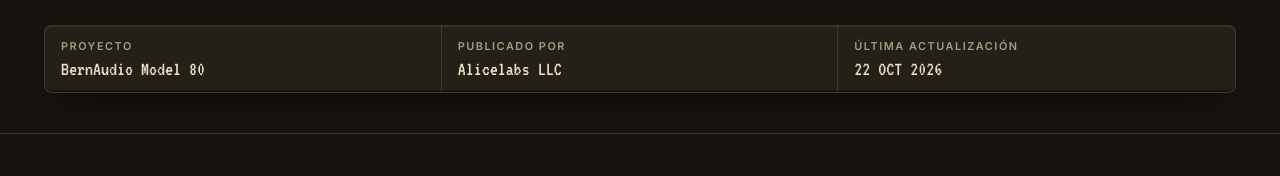
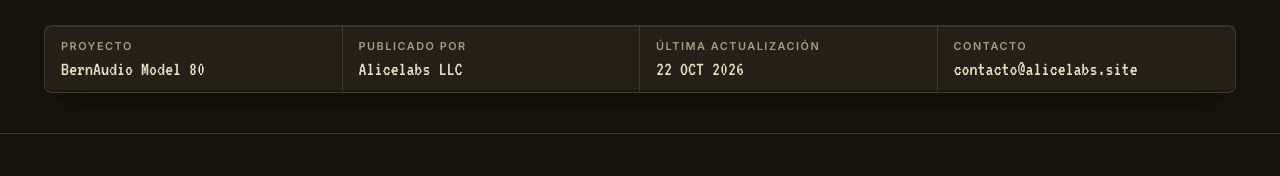
Before and after one commit to eddyflores100-lang/bernaudio, a website: page privacy.html in a window 1280 px wide. Shown: the part 304-480 px from the top of the page. Drawn offline with nearby package versions, Linux system fonts and the light colour scheme.

Commit message:
politicas: anade contacto alicelabs llc (24 oct 2026)

```diff
--- a/privacy.html
+++ b/privacy.html
@@ -1,7 +1,7 @@
 <!DOCTYPE html>
 <html lang="es"><head><meta charset="UTF-8" /><meta name="viewport" content="width=device-width, initial-scale=1.0" /><meta name="author" content="Alicelabs LLC" /><title>Política de privacidad — BernAudio</title><meta name="description" content="Cómo procesa BernAudio el audio, la calibración guardada y las solicitudes de red del sitio." /><link rel="icon" type="image/svg+xml" href="assets/favicon.svg" /><link rel="preconnect" href="https://fonts.googleapis.com" /><link rel="preconnect" href="https://fonts.gstatic.com" crossorigin /><link href="https://fonts.googleapis.com/css2?family=Inter:wght@400;500;600;700&amp;family=Oswald:wght@500;600;700&amp;family=VT323&amp;display=swap" rel="stylesheet" /><link rel="stylesheet" href="css/styles.css?v=996fd16ded03" /><link rel="stylesheet" href="css/legal.css?v=12fe88084242" /><script src="js/main.js?v=317adbbd85a5" defer></script></head><body>
 <a class="skip-link" href="#contenido">Saltar al contenido</a><header class="nav" id="nav"><div class="container nav-inner"><a href="index.html" class="brand" aria-label="BernAudio — inicio"><svg class="brand-mark" width="32" height="32" viewBox="0 0 32 32" fill="none" aria-hidden="true"><rect x="1" y="1" width="30" height="30" rx="7" fill="#36271b" stroke="#80532c"/><path d="M8 14v4M12 10v12M16 6v20M20 11v10M24 14v4" stroke="#ffc27a" stroke-width="2.4" stroke-linecap="round"/></svg><span><span class="brand-name">Bern<em>Audio</em></span><span class="brand-sub">Model 80 · by Alicelabs</span></span></a><nav class="nav-links" id="navLinks" aria-label="Navegación principal"><a href="index.html#caracteristicas">Herramientas</a><a href="subs.html">Simulador de subs</a><a href="privacy.html">Privacidad</a><a href="terms.html">Términos</a><a href="app.html" class="btn btn-sm btn-primary nav-cta">Abrir analizador ↗</a></nav><button class="nav-burger" id="navBurger" type="button" aria-label="Abrir menú" aria-expanded="false" aria-controls="navLinks"><span></span><span></span><span></span></button></div></header>
-<main id="contenido"><section class="doc-hero"><div class="container doc-hero-inner"><span class="doc-stamp">BA-PRV-01 / Información del proyecto</span><h1>Política de privacidad</h1><p class="doc-lead">La medición se realiza dentro de tu navegador. Esta página distingue ese procesamiento local de las solicitudes necesarias para cargar el sitio y sus tipografías.</p><dl class="doc-meta"><div><dt>Proyecto</dt><dd>BernAudio Model 80</dd></div><div><dt>Publicado por</dt><dd>Alicelabs LLC</dd></div><div><dt>Última actualización</dt><dd><time datetime="2026-10-22">22 OCT 2026</time></dd></div></dl></div></section><section class="doc-body"><div class="container"><div class="legal-sheet"><nav class="doc-toc" aria-label="Índice del documento"><h2>En esta página</h2><ol><li><a href="#audio">Audio y permiso del micrófono</a></li><li><a href="#almacenamiento">Datos guardados en el navegador</a></li><li><a href="#red">Conexiones al cargar el sitio</a></li><li><a href="#archivos">Archivos y enlaces externos</a></li><li><a href="#control">Tus controles</a></li><li><a href="#contacto">Cambios y canal del proyecto</a></li></ol></nav>
+<main id="contenido"><section class="doc-hero"><div class="container doc-hero-inner"><span class="doc-stamp">BA-PRV-01 / Información del proyecto</span><h1>Política de privacidad</h1><p class="doc-lead">La medición se realiza dentro de tu navegador. Esta página distingue ese procesamiento local de las solicitudes necesarias para cargar el sitio y sus tipografías.</p><dl class="doc-meta"><div><dt>Proyecto</dt><dd>BernAudio Model 80</dd></div><div><dt>Publicado por</dt><dd>Alicelabs LLC</dd></div><div><dt>Última actualización</dt><dd><time datetime="2026-10-22">22 OCT 2026</time></dd></div><div><dt>Contacto</dt><dd><a href="mailto:contacto@alicelabs.site">contacto@alicelabs.site</a></dd></div></dl></div></section><section class="doc-body"><div class="container"><div class="legal-sheet"><nav class="doc-toc" aria-label="Índice del documento"><h2>En esta página</h2><ol><li><a href="#audio">Audio y permiso del micrófono</a></li><li><a href="#almacenamiento">Datos guardados en el navegador</a></li><li><a href="#red">Conexiones al cargar el sitio</a></li><li><a href="#archivos">Archivos y enlaces externos</a></li><li><a href="#control">Tus controles</a></li><li><a href="#contacto">Cambios y canal del proyecto</a></li></ol></nav>
 <section class="doc-sec" id="audio"><h2><span class="n">01</span> Audio y permiso del micrófono</h2><p>El analizador solicita acceso a una entrada de audio cuando inicias la captura. El permiso lo administra el navegador y puedes revocarlo desde sus ajustes. La página de inicio utiliza datos sintéticos y no solicita acceso al micrófono.</p><p>El código de medición procesa las muestras mediante Web Audio en el dispositivo. No incluye una función para enviar el audio capturado, las mediciones o los archivos de calibración a un servidor. Detener la captura libera la entrada; cerrar la página también termina la sesión del navegador.</p></section>
 <section class="doc-sec" id="almacenamiento"><h2><span class="n">02</span> Datos guardados en el navegador</h2><p>La app utiliza <code>localStorage</code> para conservar la calibración de nivel, la curva de corrección del micrófono importada y su estado de activación. Estos datos permanecen en el perfil de ese navegador y no se sincronizan mediante BernAudio. Guardar un offset no acredita que la nueva sesión esté calibrada; la app pide comprobar o declarar de nuevo la calibración de nivel.</p><p>Puedes eliminar la curva desde la app o borrar todos los datos del sitio desde los ajustes del navegador. Esto también elimina los valores guardados para futuras sesiones. Las exportaciones que descargues se guardan como archivos en tu dispositivo y debes eliminarlas por separado.</p></section>
 <section class="doc-sec" id="red"><h2><span class="n">03</span> Conexiones al cargar el sitio</h2><p>Servir una página requiere solicitudes de red al proveedor de alojamiento. Esas solicitudes pueden comunicar datos técnicos como tu dirección IP, el navegador y la ruta solicitada. El sitio se distribuye mediante GitHub Pages; las prácticas de infraestructura corresponden al proveedor y se describen en la <a href="https://docs.github.com/en/site-policy/privacy-policies/github-general-privacy-statement" target="_blank" rel="noopener noreferrer">declaración de privacidad de GitHub</a>.</p><p>Las páginas cargan tipografías desde <code>fonts.googleapis.com</code> y <code>fonts.gstatic.com</code>. Por tanto, el navegador establece conexiones con Google y comunica los datos técnicos propios de esas solicitudes. Consulta la <a href="https://developers.google.com/fonts/faq/privacy" target="_blank" rel="noopener noreferrer">información de privacidad de Google Fonts</a>. Si las fuentes no están disponibles, se utilizan las tipografías de sustitución del sistema.</p><p>El código del sitio no incorpora analítica de visitas, publicidad ni cookies de seguimiento. Esto no significa que navegar por el sitio no genere solicitudes o registros técnicos en servicios externos.</p></section>
```
